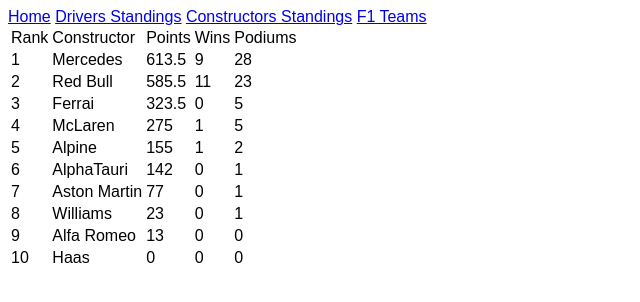
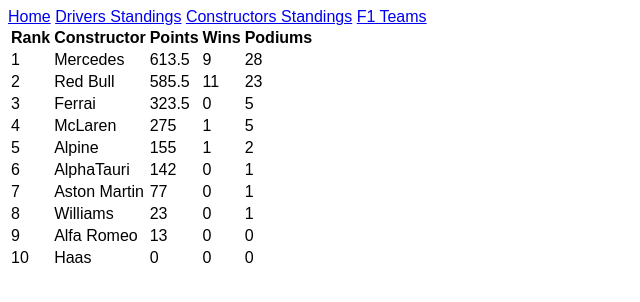
Before and after one commit to matash123/lab0, a plain HTML site: page ConstructorsStandings.html in a window 1280 px wide. Shown: the whole page, without its empty margins (0-640 px from the left). Drawn offline with Linux system fonts and the light colour scheme.

Commit message:
changed cols to header

```diff
--- a/ConstructorsStandings.html
+++ b/ConstructorsStandings.html
@@ -20,11 +20,11 @@ body,h1,h2,h3,h4,h5,h6 {font-family: "Arial", sans-serif}
 
   <table>
     <tr>
-      <td>Rank</td>
-      <td>Constructor</td>
-      <td>Points</td>
-      <td>Wins</td>
-      <td>Podiums</td>
+      <th>Rank</th>
+      <th>Constructor</th>
+      <th>Points</th>
+      <th>Wins</th>
+      <th>Podiums</th>
     </tr>
     <tr>
       <td>1</td>
```
Also changed, not shown: DriversStandings.html (+5 -5 lines).
